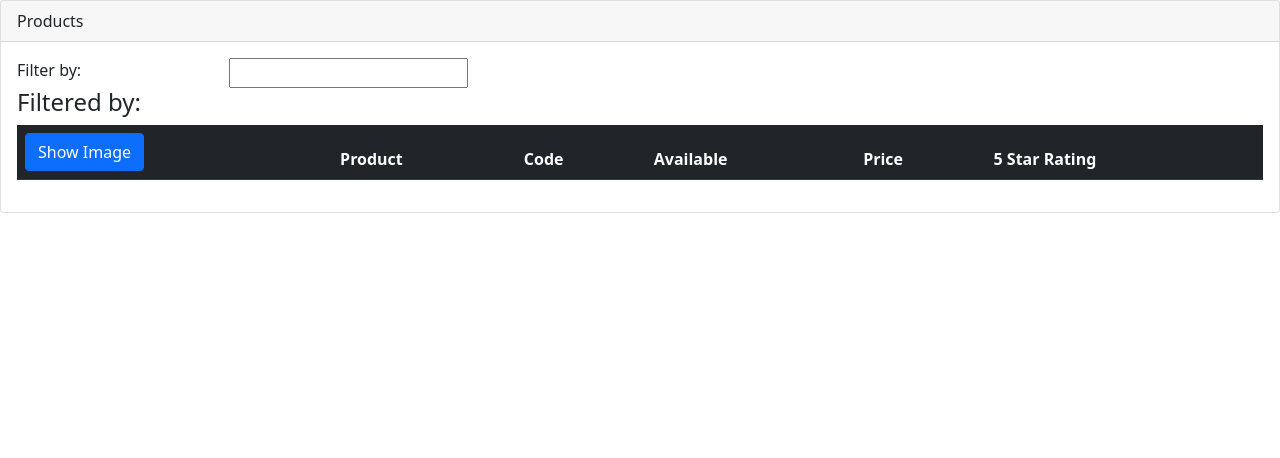
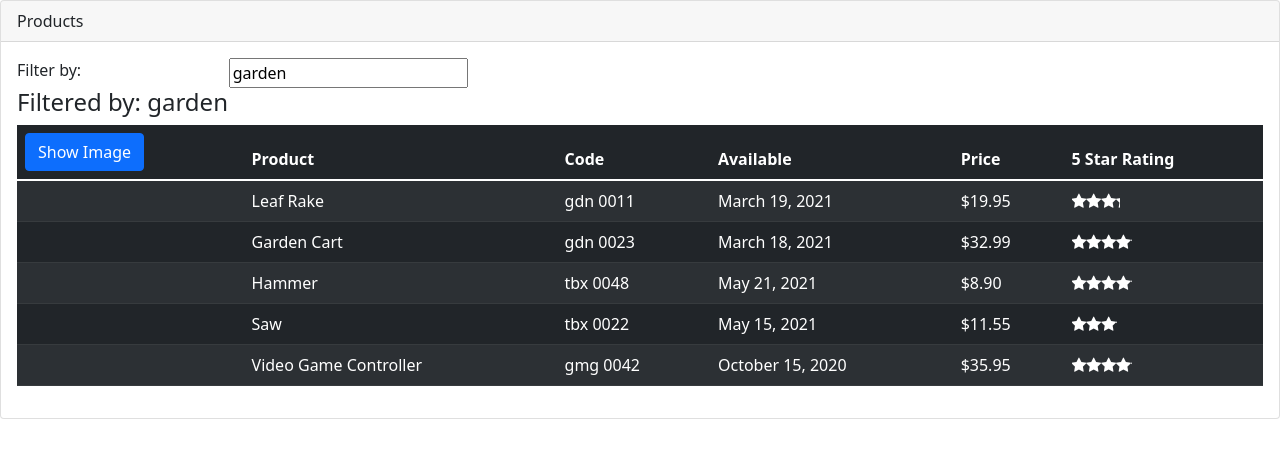
Before and after one commit to ionescu-cristina/product-management-aplication, an Angular app: page / in a window 1280 px wide. Shown: the top 458 px of the page. Built offline with nearby package versions, Linux system fonts and the light colour scheme.

Commit message:
add rating features

```diff
--- a/src/app/app.module.ts
+++ b/src/app/app.module.ts
@@ -5,12 +5,14 @@ import { AppComponent } from './app.component';
 import { ProductsComponent } from './products/products.component';
 import {FormsModule} from "@angular/forms";
 import {ConvertToSpacesPipe} from "./shared/convert-to-spaces.pipe";
+import { RatingComponent } from './shared/rating/rating.component';
 
 @NgModule({
   declarations: [
     AppComponent,
     ProductsComponent,
-    ConvertToSpacesPipe
+    ConvertToSpacesPipe,
+    RatingComponent
   ],
   imports: [
     BrowserModule,
--- a/src/app/products.ts
+++ b/src/app/products.ts
@@ -18,7 +18,7 @@ export const products = [
     "releaseDate": "March 19, 2021",
     "description": "Leaf rake with 48-inch wooden handle.",
     "price": 19.95,
-    "starRating": 3,
+    "starRating": 3.2,
     "imageUrl": "https://upload.wikimedia.org/wikipedia/commons/1/15/Red_Apple.jpg"
   },
   {
--- a/src/app/products/products.component.html
+++ b/src/app/products/products.component.html
@@ -6,7 +6,7 @@
     <div class='row'>
       <div class='col-md-2'>Filter by:</div>
       <div class='col-md-4'>
-        <input type='text' [(ngModel)]="listFilter"/>
+        <input type='text' [(ngModel)]='listFilter'/>
       </div>
     </div>
     <div class='row'>
@@ -15,7 +15,7 @@
       </div>
     </div>
     <div class='table-responsive'>
-      <table class='table table-dark table-striped' *ngIf='products.length'>
+      <table class='table table-dark table-striped table-hover' *ngIf='products.length'>
         <thead>
         <tr>
           <th>
@@ -31,7 +31,7 @@
         </tr>
         </thead>
         <tbody>
-        <tr *ngFor='let product of filteredProducts'>
+        <tr *ngFor='let product of products'>
           <td>
             <img *ngIf='showImage'
                  [src]='product.imageUrl'
@@ -43,7 +43,10 @@
           <td>{{product.productCode |  convertToSpaces:'-' | lowercase }}</td>
           <td>{{product.releaseDate}}</td>
           <td>{{product.price | currency: 'USD': 'symbol':'1.2-2'}}</td>
-          <td>{{product.starRating}}<i class="fa fa-star" aria-hidden="true"></i>
+          <td>
+            <app-rating [rating]="product.starRating"
+                        (ratingClicked)='onRatingClicked($event)'
+            ></app-rating>
           </td>
         </tr>
 
--- a/src/app/products/products.component.ts
+++ b/src/app/products/products.component.ts
@@ -11,7 +11,7 @@ export class ProductsComponent implements OnInit {
   imageWidth: number = 50;
   showImage: boolean = false;
 
-  private  _listFilter: string = '';
+  private _listFilter: string = '';
 
   get listFilter(): string {
     return this._listFilter;
@@ -36,10 +36,14 @@ export class ProductsComponent implements OnInit {
   }
 
   ngOnInit(): void {
+    this.listFilter = 'garden';
   }
 
   toggleImage(): void {
     this.showImage = !this.showImage;
   }
 
+  onRatingClicked(message: string): void {
+    this.pageTitle = 'Product List: ' + message;
+  }
 }
--- /dev/null
+++ b/src/app/shared/rating/rating.component.css
@@ -0,0 +1,6 @@
+.crop {
+  overflow: hidden;
+}
+div {
+  cursor: pointer;
+}
--- /dev/null
+++ b/src/app/shared/rating/rating.component.html
@@ -0,0 +1,13 @@
+<div class="crop"
+     [style.width.px]="cropWidth"
+     [title]="rating"
+     (click)='onClick()'>
+  <div style="width: 75px">
+    <i class="fa fa-star" aria-hidden="true"></i>
+    <i class="fa fa-star" aria-hidden="true"></i>
+    <i class="fa fa-star" aria-hidden="true"></i>
+    <i class="fa fa-star" aria-hidden="true"></i>
+    <i class="fa fa-star" aria-hidden="true"></i>
+  </div>
+
+</div>
--- /dev/null
+++ b/src/app/shared/rating/rating.component.ts
@@ -0,0 +1,23 @@
+import {Component, EventEmitter, Input, OnChanges, OnInit, Output} from '@angular/core';
+
+@Component({
+  selector: 'app-rating',
+  templateUrl: './rating.component.html',
+  styleUrls: ['./rating.component.css']
+})
+export class RatingComponent implements OnChanges {
+  cropWidth: number = 75;
+  @Input() rating: number = 0;
+  @Output() ratingClicked: EventEmitter<string> = new EventEmitter<string>();
+
+  constructor() {
+  }
+
+  ngOnChanges() {
+    this.cropWidth = this.rating * 75 / 5;
+  }
+
+  onClick(): void {
+    this.ratingClicked.emit(`The rating ${this.rating}`);
+  }
+}
```
Also changed, not shown: 1 other file (tests, documents, lock files or other folders).
